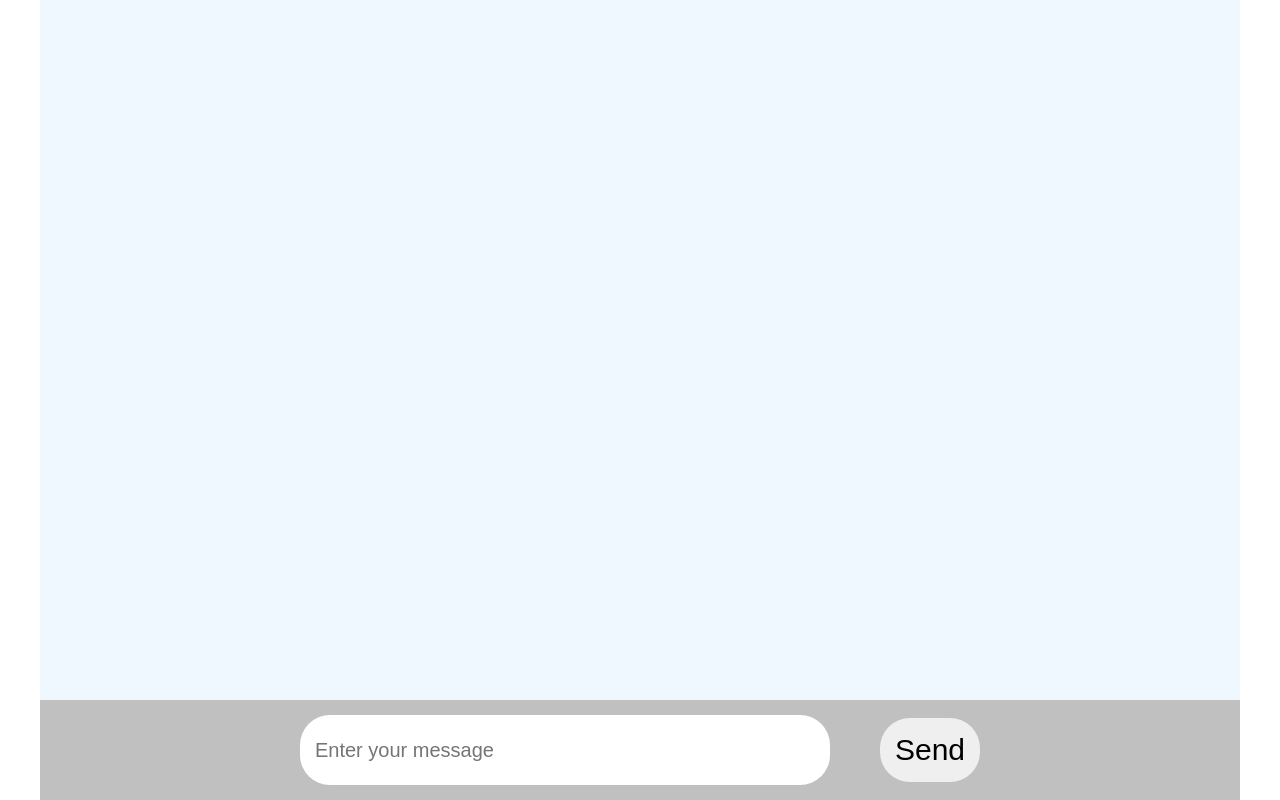
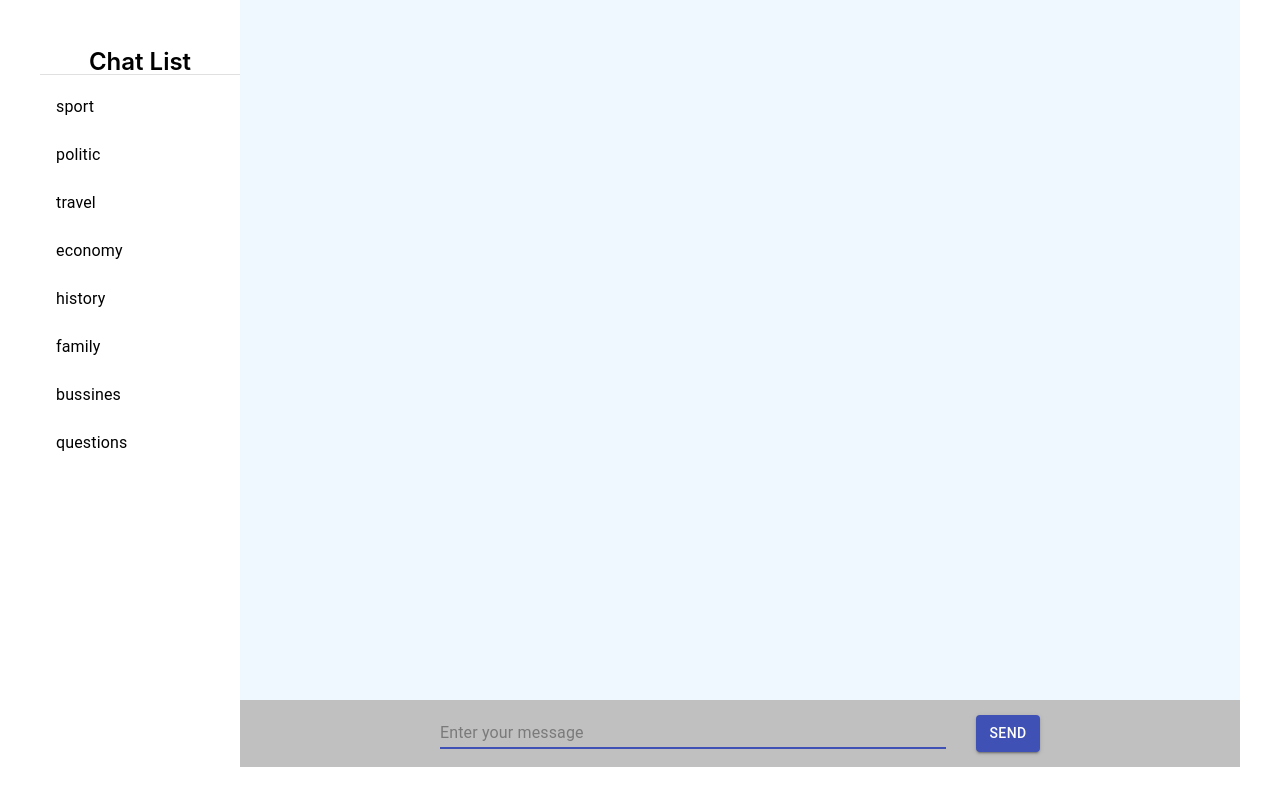
Before and after one commit to Kapic007/Geek_React, a React (Create React App) app: page / in a window 1280 px wide. Built offline with nearby package versions, Linux system fonts and the light colour scheme.

Commit message:
homework_3 done

```diff
--- a/package.json
+++ b/package.json
@@ -3,6 +3,8 @@
   "version": "0.1.0",
   "private": true,
   "dependencies": {
+    "@material-ui/core": "^4.12.2",
+    "@material-ui/icons": "^4.11.2",
     "@testing-library/jest-dom": "^5.11.4",
     "@testing-library/react": "^11.1.0",
     "@testing-library/user-event": "^12.1.10",
--- a/src/App.css
+++ b/src/App.css
@@ -3,5 +3,9 @@
   margin: 0 auto;
   min-height: 100vh;
   display: flex;
+}
+.main-container {
+  display: flex;
   flex-direction: column;
+  flex: 1 0 auto;
 }
--- a/src/App.js
+++ b/src/App.js
@@ -1,21 +1,28 @@
 import { useEffect, useState } from 'react';
+import './App.css';
 import { v4 as uuidv4 } from 'uuid';
-import './App.css';
 import MessageList from './components/MessageList/MessageList';
 import MessageInput from './components/MessageInput/MessageInput';
+import ChatList from './components/chatList/ChatList';
+import { mockChatList } from './common/mock/mockChatList';
+import  mockBotMessage  from './common/mock/mockBotMessage';
 
 
 function App() {
+  const [chatList, setChatList] = useState([]);
   const [ messageList, setMessageList ] = useState([]);
   const botMessage = {
+    ...mockBotMessage(),
     id: uuidv4(),
-    author: "bot",
-    text: "I'm listening. Tell me more..."
-  }
+  };
 
   const sendMessage = (message) => {
     setMessageList([...messageList, message]);
   }
+
+  useEffect(() => {
+    setChatList([...mockChatList])
+  }, []);
 
   useEffect(() => {
     if(messageList.length && messageList[messageList.length - 1]?.author !== "bot") {
@@ -28,8 +35,12 @@
 
   return (
     <div className="App">
-      <MessageList messages={messageList} />
-      <MessageInput sendMessage={sendMessage} />
+      <ChatList chats={chatList}/>
+      <div className="main-container">
+        <MessageList messages={messageList} />
+        <MessageInput sendMessage={sendMessage} />
+      </div>
+
     </div>
   );
 }
--- /dev/null
+++ b/src/common/mock/mockBotMessage.js
@@ -0,0 +1,24 @@
+const mockBotMessage = () => {
+  const mockMessages = [
+  "I'm listening. Tell me more...",
+  "Hmmm.....",
+  "I don't think so.",
+  "It's very interesting",
+  "You are so clever",
+  "continue please",
+  "do not be shy, tell",
+  "I do not understand you",
+  "I think it's not funny",
+  "you are so funny",
+  "Tell me anecdote please"
+  ];
+
+  const randomMessage = (messages) => {
+    const random = Math.floor(Math.random() * messages.length)
+    return messages[random]
+  };
+
+  return {author: "bot", text: randomMessage(mockMessages)};
+}
+
+export default mockBotMessage;
--- /dev/null
+++ b/src/common/mock/mockChatList.js
@@ -0,0 +1,36 @@
+import { v4 as uuidv4 } from 'uuid';
+
+export const mockChatList = [
+  {
+    id: uuidv4(),
+    name: "sport"
+  },
+  {
+    id: uuidv4(),
+    name: "politic"
+  },
+  {
+    id: uuidv4(),
+    name: "travel"
+  },
+  {
+    id: uuidv4(),
+    name: "economy"
+  },
+  {
+    id: uuidv4(),
+    name: "history"
+  },
+  {
+    id: uuidv4(),
+    name: "family"
+  },
+  {
+    id: uuidv4(),
+    name: "bussines"
+  },
+  {
+    id: uuidv4(),
+    name: "questions"
+  }
+]
--- a/src/components/MessageInput/MessageInput.jsx
+++ b/src/components/MessageInput/MessageInput.jsx
@@ -1,9 +1,19 @@
 import React, { useState } from "react";
 import { v4 as uuidv4 } from 'uuid';
+import { TextField, Button } from '@material-ui/core';
 import "./messageInput.css";
+import { useRef } from "react";
+import { useEffect } from "react";
+
 
 const MessageInput = ({ sendMessage }) => {
+
   const [messageText, setMessageText] = useState("");
+  const valueRef = useRef(null);
+
+  useEffect(() => {
+    valueRef.current?.focus();
+  });
 
   const addMessage = (e) => {
     e.preventDefault();
@@ -21,12 +31,20 @@
 
   return (
     <form className="message-input" onSubmit={addMessage}>
-        <input type="text"
-          className="message-input-text"
+        <TextField type="text" inputRef={valueRef}
+          multiline={true}
+          fullWidth={true}
+          autoFocus={true}
           placeholder="Enter your message"
           value={messageText}
           onChange={e => setMessageText(e.target.value)} />
-        <button className="message-input-button" type="submit">Send</button>
+        <Button
+          variant="contained"
+          color="primary"
+          style={{ marginLeft: 30 }}
+          type="submit">
+            Send
+        </Button>
     </form>
   )
 }
--- a/src/components/MessageInput/messageInput.css
+++ b/src/components/MessageInput/messageInput.css
@@ -4,7 +4,7 @@
   background-color: silver;
   align-items: center;
   justify-content: center;
-  padding: 15px;
+  padding: 15px 200px;
   flex: 0 0 auto;
   box-sizing: border-box;
 }
--- /dev/null
+++ b/src/components/chatList/ChatList.jsx
@@ -0,0 +1,47 @@
+import React, { useState } from 'react';
+import { makeStyles } from '@material-ui/core/styles';
+import List from '@material-ui/core/List';
+import ListItem from '@material-ui/core/ListItem';
+import ListItemText from '@material-ui/core/ListItemText';
+import Divider from '@material-ui/core/Divider';
+import "./chatList.css"
+
+const useStyles = makeStyles((theme) => ({
+  root: {
+    width: '100%',
+    maxWidth: 200,
+    backgroundColor: theme.palette.background.paper,
+  },
+}));
+
+const ChatList = ({chats}) => {
+  const classes = useStyles();
+  const [selectedIndex, setSelectedIndex] = useState(0);
+
+  const handleListItemClick = (event, index) => {
+    setSelectedIndex(index);
+  };
+
+  return (
+
+    <div className={classes.root}>
+      <div className="chat-list-title">Chat List</div>
+      <Divider />
+      <List component="nav" aria-label="chat's">
+        {chats.map(chat => {
+          return (<ListItem
+                    key={chat.id}
+                    button
+                    selected={selectedIndex === chat.id}
+                    onClick={(event) => handleListItemClick(event, chat.id)}
+                  >
+                    <ListItemText primary={chat.name} />
+                  </ListItem>)
+
+        })}
+      </List>
+    </div>
+  );
+}
+
+export default ChatList;
--- /dev/null
+++ b/src/components/chatList/chatList.css
@@ -0,0 +1,6 @@
+.chat-list-title {
+  margin-top: 50px;
+  text-align: center;
+  font-weight: 600;
+  font-size: 24px;
+}
```
Also changed, not shown: 1 other file (tests, documents, lock files or other folders).
